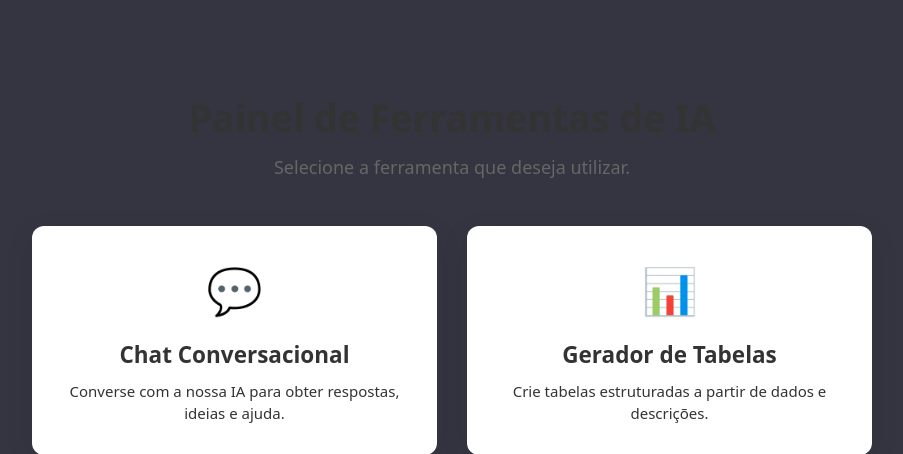
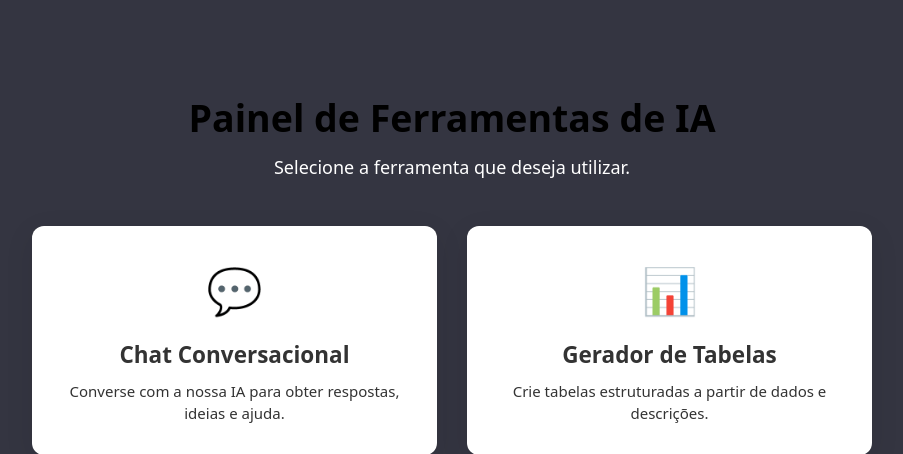
Before and after one commit to WeezyHS/ia_leis_ambientais, a FastAPI app: page /dashboard in a window 1280 px wide. Shown: the top 454 px of the page, without its empty margins (188-1091 px from the left). Run offline with FastAPI, Linux system fonts and the light colour scheme.

Commit message:
Mudança nas cores de textos!

```diff
--- a/static/css/style.css
+++ b/static/css/style.css
@@ -536,11 +536,12 @@ Responsividade
 .dashboard-header h1 {
     font-size: 2.5rem;
     margin-bottom: 0.5rem;
+    color: black;
 }
 
 .dashboard-header p {
     font-size: 1.2rem;
-    color: #666;
+    color: #ffffff;
     margin-bottom: 3rem;
 }
 
```
